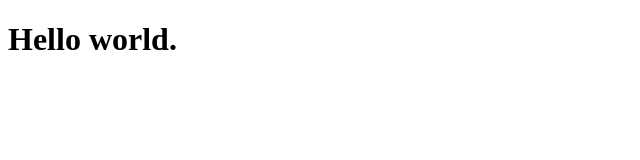
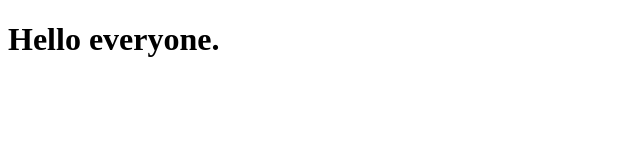
Before and after one commit to Yani010712/git_practice, a plain HTML site: page index.html in a window 1280 px wide. Shown: the whole page, without its empty margins (0-640 px from the left). Drawn offline with Linux system fonts and the light colour scheme.

Commit message:
updated h1

```diff
--- a/index.html
+++ b/index.html
@@ -5,7 +5,7 @@
     <title></title>
   </head>
   <body>
-    <h1>Hello world.</h1>
+    <h1>Hello everyone.</h1>
 
   </body>
 </html>
```
